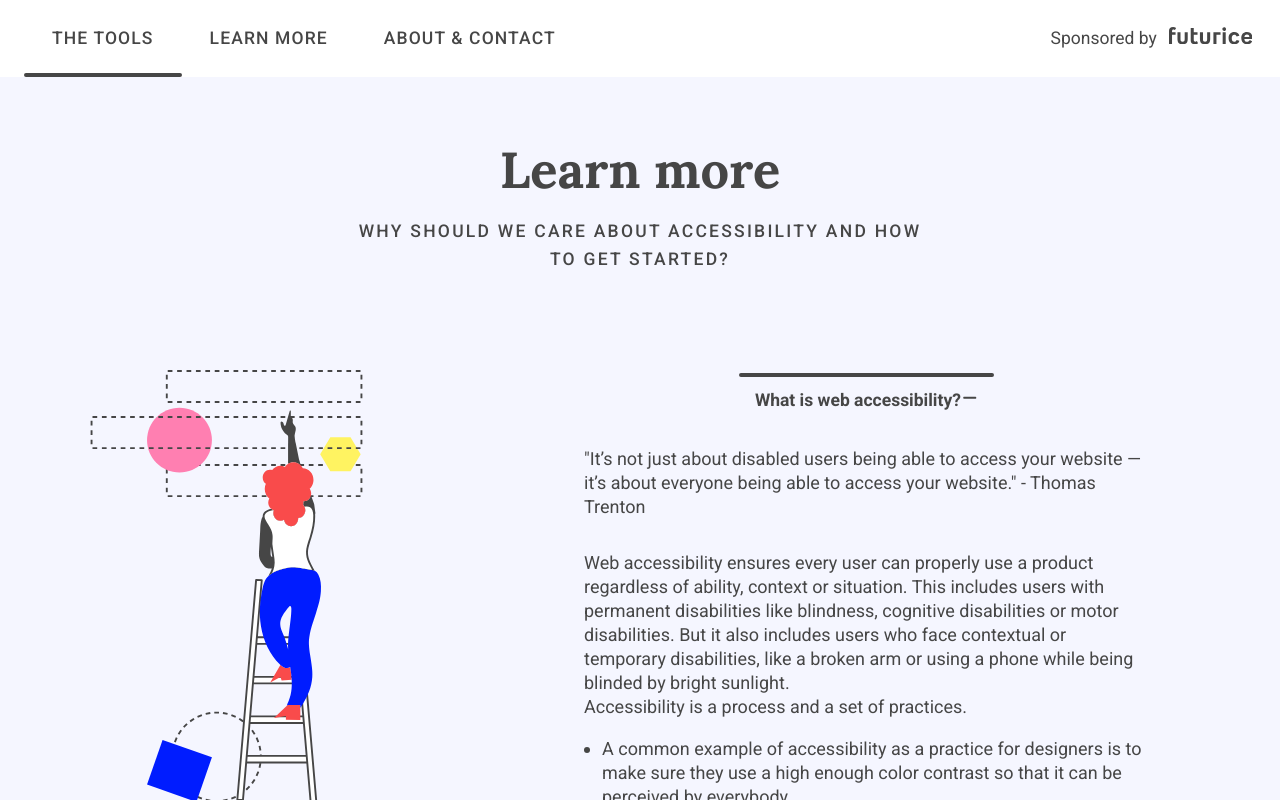
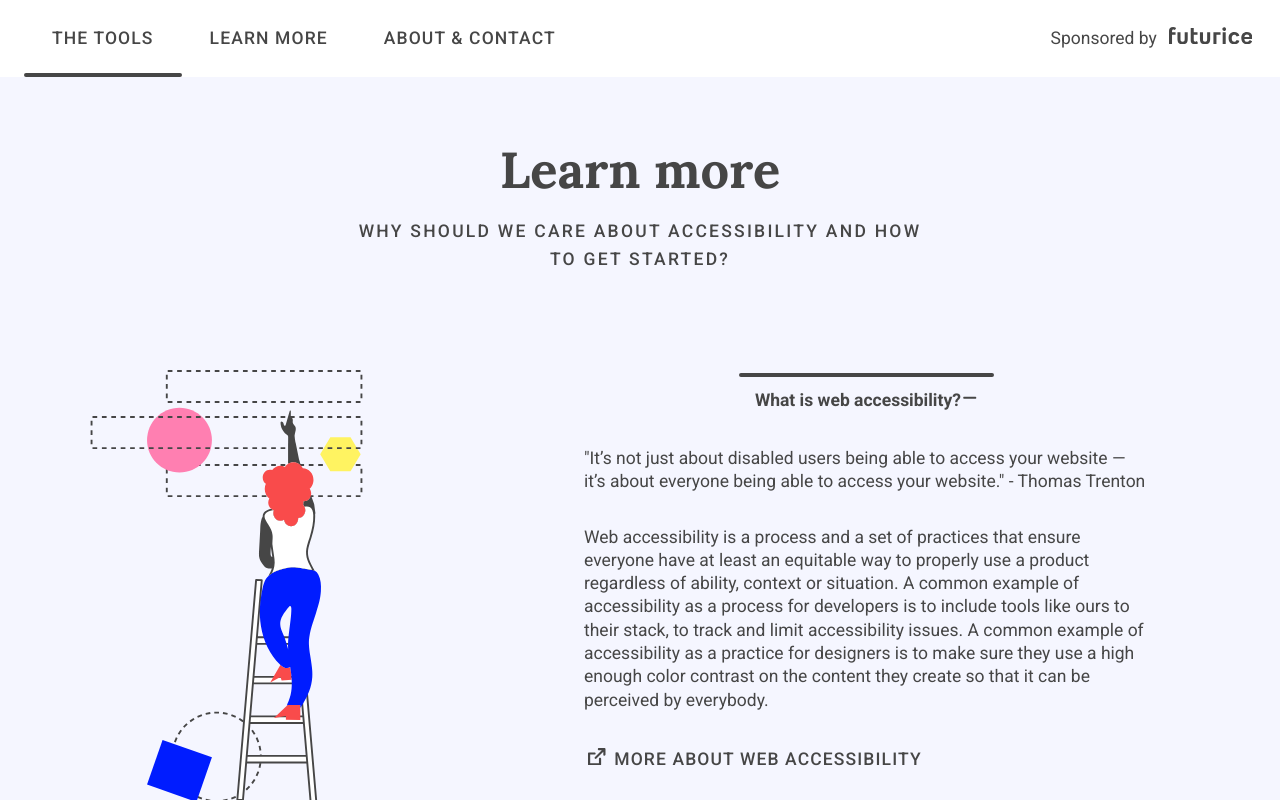
Before and after one commit to accessibility-tools/website, a Next.js app in the folder packages/client/: page / in a window 1280 px wide. Both pictures are taken after a click on the heading "What is web accessibility?". Shown: the part 2312-3112 px from the top of the page. Built offline with nearby package versions, Linux system fonts and the light colour scheme.

Commit message:
Revert "updated text and layout"
This reverts commit f9d04b9d81b6935db366be9fe89a9c92d18df92a.

```diff
--- a/packages/client/src/components/learn-more-questions/LearnMoreQuestions.tsx
+++ b/packages/client/src/components/learn-more-questions/LearnMoreQuestions.tsx
@@ -9,17 +9,9 @@ const LearnMoreWrapper = styled(Stack)`
   flex: 2;
 
   p {
-    line-height: 24px;
-    font-size: 18px;
+    line-height: 1.33;
   }
-  ul{
-    list-style:none;
-    padding-left:1em;
-  }
-  p li{
-    list-style: disc;
-    list-style-position: outside;
-  }
+
   li {
     list-style: disc;
     list-style-position: inside;
@@ -35,17 +27,14 @@ const LearnMoreQuestions: React.FC = () => (
         Thomas Trenton
       </p>
       <p>
-        Web accessibility ensures every user can properly use a product regardless
-        of ability, context or situation. This includes users with permanent
-        disabilities like blindness, cognitive disabilities or motor disabilities.
-        But it also includes users who face contextual or temporary disabilities,
-        like a broken arm or using a phone while being blinded by bright sunlight.
-        <br/>
-        Accessibility is a process and a set of practices.
-        <ul>
-          <li>	A common example of accessibility as a practice for designers is to make 	sure they use a high enough color contrast so that it can be perceived by 	everybody.</li>
-          <li> A common example to include accessibility into the process of developers 	is to include tools ours this to their stack, to track and limit accessibility 	issues.</li>
-        </ul>
+        Web accessibility is a process and a set of practices that ensure
+        everyone have at least an equitable way to properly use a product
+        regardless of ability, context or situation. A common example of
+        accessibility as a process for developers is to include tools like ours
+        to their stack, to track and limit accessibility issues. A common
+        example of accessibility as a practice for designers is to make sure
+        they use a high enough color contrast on the content they create so that
+        it can be perceived by everybody.
       </p>
       <Link
         text="more about web accessibility"
@@ -57,9 +46,9 @@ const LearnMoreQuestions: React.FC = () => (
     <Details title="Why should we care about accessibility?">
       <p>
         By implementing accessible practices, we act in the best interest of all
-        communities. People with diverse abilities can use an interface in
-        various contexts. Let’s make sure that we do not create barriers,
-        that will exclude users and prevent them from using digital products.
+        communities. People use an interface in various contexts. Let’s make
+        sure that those contexts doesn’t become a blocker for using and getting
+        valuable experience out of the products we build.
       </p>
       <Link
         text="more about why accessibility matters"
@@ -82,12 +71,12 @@ const LearnMoreQuestions: React.FC = () => (
         <li>Missing form input labels</li>
         <li>Empty button</li>
         <li>Missing document language</li>
+        <p>
+          Making sure that all those issues are not present in your product will
+          already make them much more accessible. Our tools can help you detect
+          if those issues are present or not.
+        </p>
       </ul>
-      <p>
-        Making sure that all those issues are not present in your product will
-        already make them much more accessible. Our tools can help you detect
-        if those issues are present or not.
-      </p>
       <Link
         text="read the webaim survey summary"
         icon="extLink"
@@ -100,13 +89,13 @@ const LearnMoreQuestions: React.FC = () => (
         Guidelines that describes good practices for web accessibility exist.
         They are edited by the Web Accessibility Initiative (WAI) and are called
         Web Content Accessibility Guidelines (WCAG). Several versions have been
-        published. The most up-to-date is WCAG 2.1.<br/>
-        The guidelines are divided in 3 different levels: A, AA and AAA.
-        The compliance of digital products can be assessed against those
-        different levels. Regulations in various countries of the world are
-        based on those guidelines, and especially the AA level of compliance.
-        Aiming for this level of compliance can also be a good first objective
-        to improve the accessibility on your digital product.
+        published. The most up-to-date is WCAG 2.1. The guidelines are divided
+        in 3 different levels: A, AA and AAA. The compliance of digital products
+        can be assessed against those different levels. Regulations in various
+        countries of the world are based on those guidelines, and especially the
+        AA level of compliance. Aiming for this level of compliance can also be
+        a good first objective to improve the accessibility on your digital
+        product.
       </p>
       <Link
         text="browse WCAG 2.1 guidelines"
```
